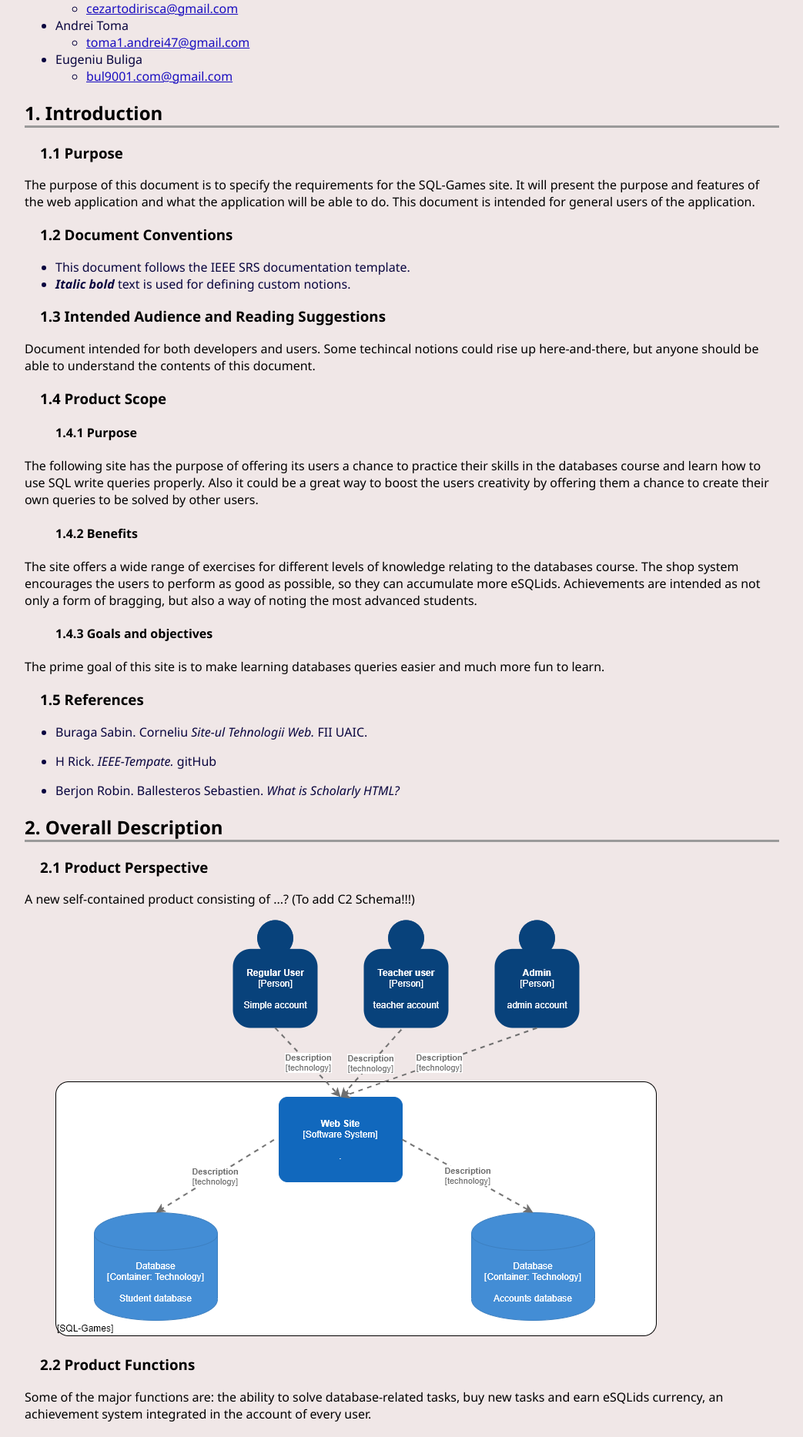
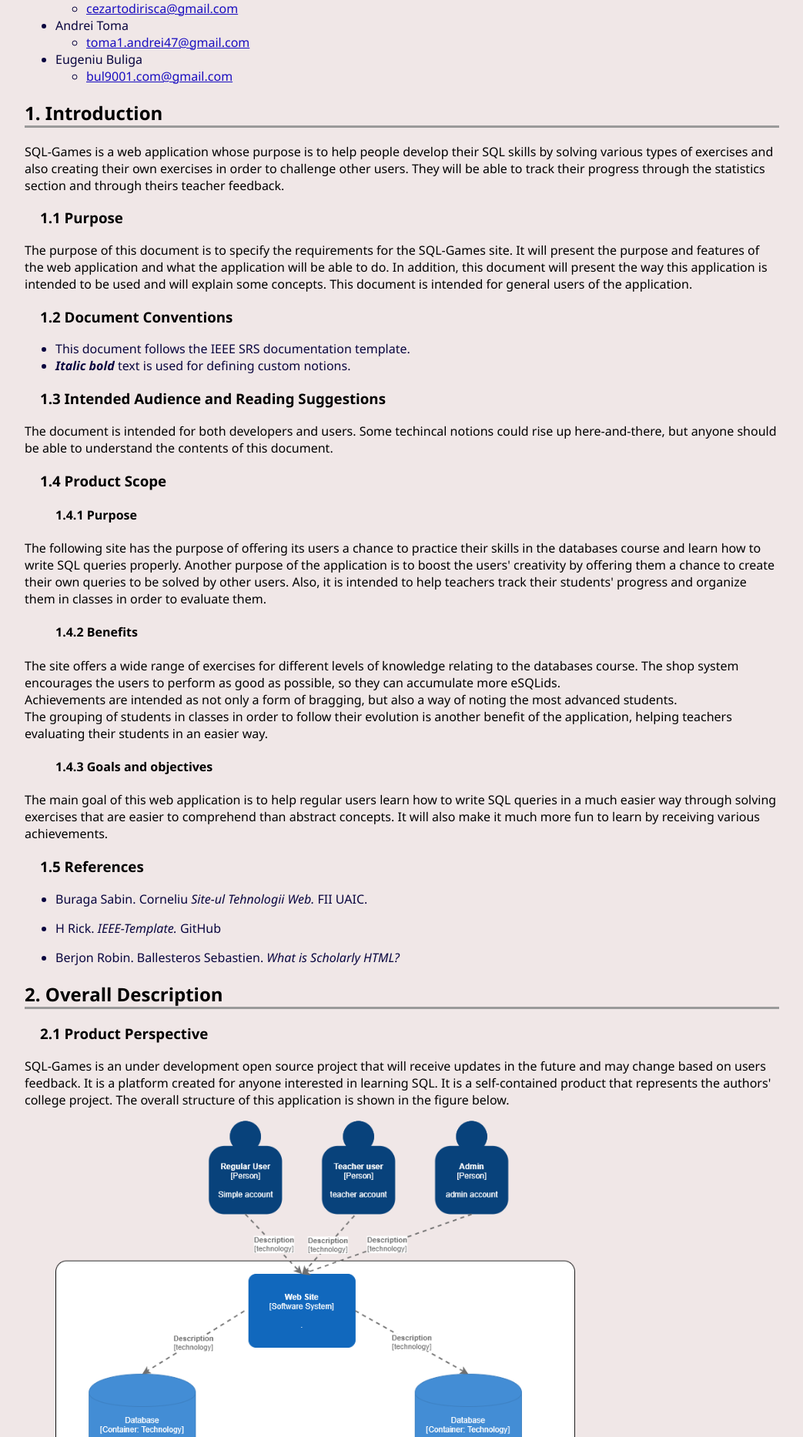
Before and after one commit to Ca3zsar/SQL-Games, a PHP site: page /scholarlyhtml.html in a window 1280 px wide. Shown: the part 171-2038 px from the top of the page at 77% size, without its empty margins (118-1161 px from the left). Run offline with PHP 8.4, Linux system fonts and the light colour scheme.

Commit message:
work on scholarly

```diff
--- a/front-end/scholarlyhtml.html
+++ b/front-end/scholarlyhtml.html
@@ -6,7 +6,7 @@
     <link rel="stylesheet" href="styles/scholarly_style.css" />
   </head>
 
-  <body>
+  <body prefix="schema: http://schema.org" itemscope="" itemtype="http://schema.org/WebPage">
     <article typeof="schema:ScholarlyArticle">
       <header>
         <h1>Scholarly HTML "SQL-Games"</h1>
@@ -79,12 +79,18 @@
       <section typeof="sa:Abstract">
         <div role="doc-introduction">
           <h2>1. Introduction</h2>
+          SQL-Games is a web application whose purpose is to help people develop their
+          SQL skills by solving various types of exercises and also creating their own
+          exercises in order to challenge other users. They will be able to track
+          their progress through the statistics section and through theirs teacher feedback.
           <h3>1.1 Purpose</h3>
           <p>
             The purpose of this document is to specify the requirements for the
             SQL-Games site. It will present the purpose and features of the web
-            application and what the application will be able to do. This
-            document is intended for general users of the application.
+            application and what the application will be able to do. In addition,
+            this document will present the way this application is intended to be used
+            and will explain some concepts.
+            This document is intended for general users of the application.
           </p>
 
           <h3>1.2 Document Conventions</h3>
@@ -99,7 +105,7 @@
 
           <h3>1.3 Intended Audience and Reading Suggestions</h3>
           <p>
-            Document intended for both developers and users. Some techincal
+            The document is intended for both developers and users. Some techincal
             notions could rise up here-and-there, but anyone should be able to
             understand the contents of this document.
           </p>
@@ -108,10 +114,12 @@
           <h4>1.4.1 Purpose</h4>
           <p>
             The following site has the purpose of offering its users a chance to
-            practice their skills in the databases course and learn how to use
-            SQL write queries properly. Also it could be a great way to boost
-            the users creativity by offering them a chance to create their own
-            queries to be solved by other users.
+            practice their skills in the databases course and learn how to write
+            SQL queries properly. Another purpose of the application
+            is to boost the users' creativity by offering them a chance to create
+            their own queries to be solved by other users.
+            Also, it is intended to help teachers track their students' progress
+            and organize them in classes in order to evaluate them.
           </p>
 
           <h4>1.4.2 Benefits</h4>
@@ -119,15 +127,20 @@
             The site offers a wide range of exercises for different levels of
             knowledge relating to the databases course. The shop system
             encourages the users to perform as good as possible, so they can
-            accumulate more eSQLids. Achievements are intended as not only a
+            accumulate more eSQLids. <br> Achievements are intended as not only a
             form of bragging, but also a way of noting the most advanced
-            students.
+            students. <br>
+            The grouping of students in classes in order to follow their evolution
+            is another benefit of the application, helping teachers evaluating their
+            students in an easier way.
           </p>
 
           <h4>1.4.3 Goals and objectives</h4>
           <p>
-            The prime goal of this site is to make learning databases queries
-            easier and much more fun to learn.
+            The main goal of this web application is to help regular users learn
+            how to write SQL queries in a much easier way through solving exercises
+            that are easier to comprehend than abstract concepts. It will also
+            make it much more fun to learn by receiving various achievements.
           </p>
 
           <h3 typeof="sa:ReferenceList">1.5 References</h3>
@@ -164,9 +177,9 @@
                 <span property="schema:familyName">H</span>
                 <span property="schema:givenName">Rick</span>.
               </span>
-              <cite property="schema:name">IEEE-Tempate.</cite>
+              <cite property="schema:name">IEEE-Template.</cite>
                 <span property="schema:isPartOf" typeof="schema:Periodical">
-                  <span property="schema:name">gitHub</span>
+                  <span property="schema:name">GitHub</span>
                 </span>
               </span>
             </li>
@@ -197,22 +210,43 @@
         <h2>2. Overall Description</h2>
 
         <h3>2.1 Product Perspective</h3>
-        <p>A new self-contained product consisting of ...?
-            (To add C2 Schema!!!)
+        <p>SQL-Games is an under development open source project that will receive
+          updates in the future and may change based on users feedback.
+          It is a platform created for anyone interested in learning SQL.
+          It is a self-contained product that represents the authors' college project.
+          The overall structure of this application is shown in the figure below.
         </p>
-        <figure typeof="sa:image" class="img-c2-diagram">
-          <img src="resources/C2 Diagram.png">
+        <figure typeof="sa:image">
+          <img src="resources/C2 Diagram.png" class="img-c2-diagram">
+          <figcaption>C2 diagram of the SQL-Games site</figcaption>
         </figure>
 
 
         <h3>2.2 Product Functions</h3>
         <p>
-          Some of the major functions are: the ability to solve database-related
-          tasks, buy new tasks and earn eSQLids currency, an achievement system
-          integrated in the account of every user.
+          Some of the major functions are:
         </p>
 
+        <ul>
+          <li>create account</li>
+          <li>modify account settings</li>
+          <li>the ability to solve database-related tasks</li>
+          <li>buy new tasks and earn eSQLids currency</li>
+          <li>an achievement system integrated in the account of every user</li>
+          <li>group student users in classes</li>
+          <li>create new tasks</li>
+          <li>view statistics</li>
+        </ul>
+
+
         <h3>2.3 User Classes and Characteristics</h3>
+        <ul>
+        <li>Regular user such as students, or anyone who has an interest in
+          practising SQL
+        </li>
+        <li>Teacher user such as university, college professors, tutors or any other worker in the education system.</li>
+        <li>Admin user such as the project's authors or any pertinent or appropriate person willing to maintain the web application</li>
+        </ul>
 
         <h4>2.3.1 Regular user</h4>
         <ul>
@@ -241,20 +275,56 @@
         </ul>
 
         <h3>2.4 Operating Environment</h3>
-        <p>Can be used on any device with a web browser. Media queries allow for a comfortable use for any screen resolution.</p>
+        <p>Can be used on any device with a web browser that supports HTML5, CSS
+          and JavaScript. Media queries allow for a comfortable use on any screen resolution (above 400px width).</p>
 
         <h3>2.5 Design and Implementation Constraints</h3>
-        <p>User/developer can not use the site without javascript due to its usage in all the pages. The site is only in the English language.</p>
+        <p>SQL-Games interface is developed using only vanilla HTML5, CSS3, JavaScript without
+          any frameworks or plugins. <br>
+          The project backend is written in PHP 8 and is based on MVC architecture that will modularize
+          the project in 3 main components : Models, Views and Controllers. The MVC
+          structure will make the application modular and easier to develop.</p>
 
         <h3>2.6 User Documentation</h3>
+        <p>A potential help page or guide for users on the site may be added sometime in the future.</p>
 
         <h3>2.7 Assumptions and Dependencies</h3>
+        <p>SQL-Games is developed using JavaScript and HTML5, therefore disabling the JavaScript
+          or using a browser that does not support HTML5 could result in users being unable
+          to use the site. Another factor that can alter users experience is using a device with
+          a very low resolution screen (under 400px width) because otherwise the text editor would not load properly.</p>
       </section>
 
       <section typeof="sa:MaterialsAndMethods">
         <h2>3. External Interface Requirements</h2>
 
         <h3>3.1 User Interfaces</h3>
+        <figure typeof="sa:image">
+          <img src="" alt="main-page-screenshot">
+          <figcaption>Main Page</figcaption>
+        </figure>
+
+        <figure typeof="sa:image">
+          <img src="" alt="login-register-screenshot">
+          <figcaption>Login/Register Page</figcaption>
+        </figure>
+
+        <figure typeof="sa:image">
+          <img src="" alt="shop-page-screenshot">
+          <figcaption>Shop Page</figcaption>
+        </figure>
+
+        <figure typeof="sa:image">
+          <img src="" alt="exercise-page-screenshot">
+          <figcaption>Exercise Page</figcaption>
+        </figure>
+
+        <figure typeof="sa:image">
+          <img src="" alt="profile-settings-page-screenshot">
+          <figcaption>Profile Settings Page</figcaption>
+        </figure>
+
+
         <p></p>
 
         <h3>3.2 Hardware Interfaces</h3>
@@ -265,6 +335,7 @@
         </p>
 
         <h3>3.3 Software Interfaces</h3>
+        <p> The site interacts with two databases: one for exercises, the other for storing site data (accounts, exercises, achievemnts etc.).</p>
 
         <h3>3.4 Communications Interfaces</h3>
       </section>
--- a/front-end/styles/scholarly_style.css
+++ b/front-end/styles/scholarly_style.css
@@ -38,10 +38,15 @@ li a{
     color: rgb(25, 13, 192);
 }
 
-#img-c2-diagram{
-    width:80%;
+.img-c2-diagram{
+    width:75%;
 }
 
 .img-first{
     width:40px;
 }
+
+figcaption{
+    text-align: center;
+    width:75%;
+}
```
